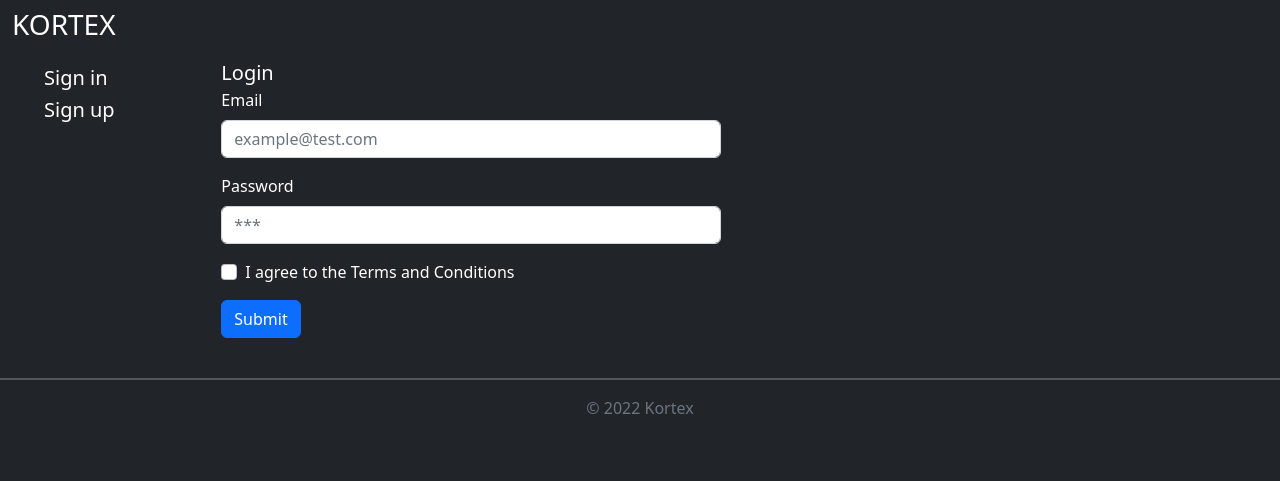
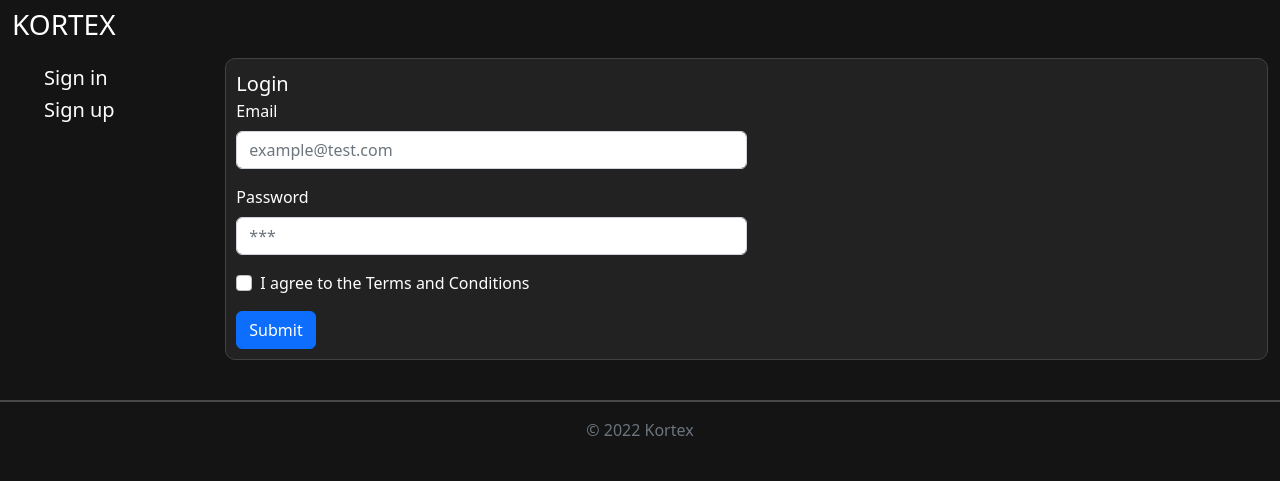
Before and after one commit to MiKaMoRe/kortex, a Django app: page / in a window 1280 px wide. Shown: the top 481 px of the page. Run offline with Django 4.2, Linux system fonts and the light colour scheme.

Commit message:
Change theme. Fix styles.

```diff
--- a/kortex/kortex/static/kortex/css/base.css
+++ b/kortex/kortex/static/kortex/css/base.css
@@ -1,3 +1,13 @@
+:root {
+    --tile-background-color: #222222;
+    --tile-border-color: #424242;
+}
+
+.bg-dark {
+    --bs-bg-opacity: 1;
+    background-color: #141414 !important;
+}
+
 * {
     color: #fff;
 }
@@ -5,3 +15,10 @@
 .nav-list{
     list-style: none;
 }
+
+.tile {
+    border-radius: 10px;
+    padding: 10px;
+    background-color: var(--tile-background-color);
+    border: 1px solid var(--tile-border-color);
+}
--- a/kortex/profiles/templates/profiles/user.html
+++ b/kortex/profiles/templates/profiles/user.html
@@ -7,5 +7,7 @@
 {% endblock title %}
 
 {% block content %}
-  <div>{{ profile }}</div>
+  <div class="tile">
+    <div>{{ profile }}</div>
+  </div>
 {% endblock content %}
--- a/kortex/templates/base.html
+++ b/kortex/templates/base.html
@@ -27,7 +27,8 @@
   </head>
   <body class="bg-dark">
     {% include "includes/_nav.html" %}
-    <div class="container-fluid main row">
+    <div class="container-fluid main">
+      <div class="row">
         <div class="sidebar col-lg-3 col-0 col-xl-2">
           {% include "includes/_sidebar.html" %}
         </div>
@@ -39,6 +40,7 @@
 
         </div>
       </div>
+    </div>
 
     {% include "includes/_footer.html" %}
 
--- a/kortex/users/templates/users/sign_in.html
+++ b/kortex/users/templates/users/sign_in.html
@@ -7,7 +7,7 @@
 {% endblock title %}
 
 {% block content %}
-  <div class="row">
+  <div class="tile">
     <form action="{% url 'sign_in' %}"
           method="post"
           autocomplete="off"
```
Lines whose indentation alone changed are shown as unchanged.
